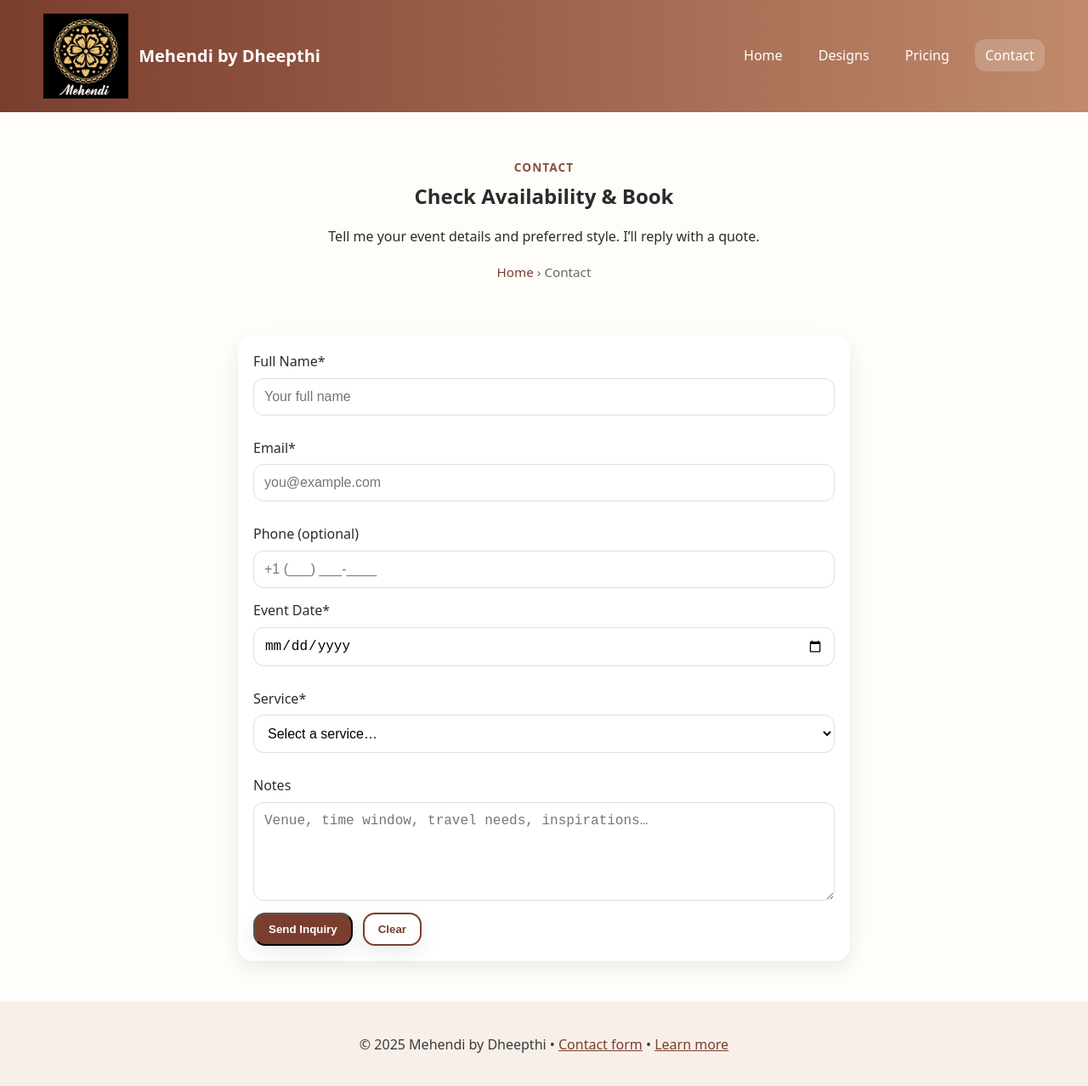
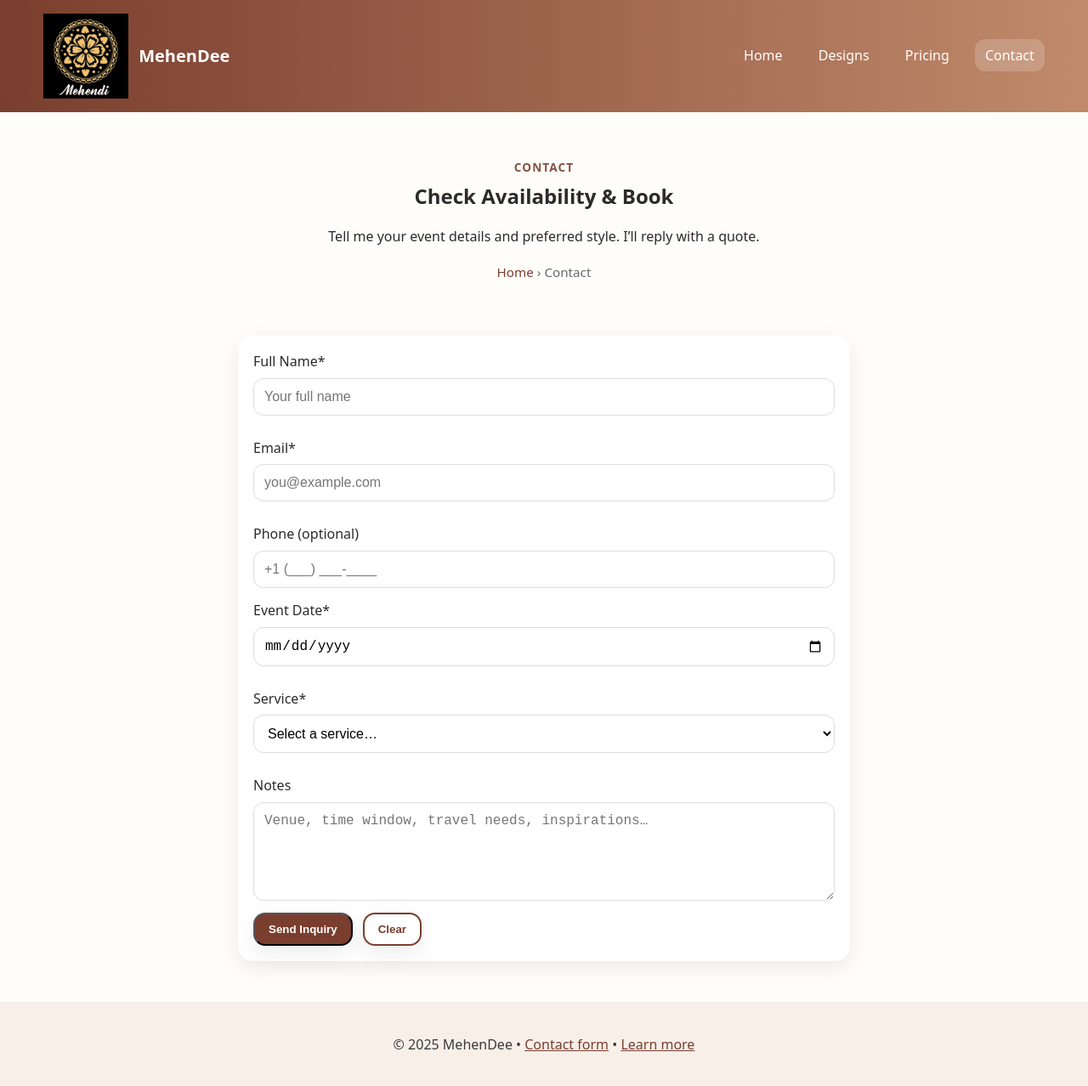
Before and after one commit to DeeCodeslol/dsundar5_mehendee, a plain HTML site: page contact.html in a window 1280 px wide. Shown: the whole page at 85% size. Drawn offline with Linux system fonts and the light colour scheme.

Commit message:
Update brand name from 'Mehendi by Dheepthi' to 'MehenDee'

```diff
--- a/contact.html
+++ b/contact.html
@@ -18,7 +18,7 @@
   <header class="site-header">
     <div class="brand">
       <img src="MehendiLogo.jpg" alt="Henna hand icon" />
-      <h1>Mehendi by Dheepthi</h1>
+      <h1>MehenDee</h1>
     </div>
     <nav class="site-nav" aria-label="Primary">
       <a href="index.html">Home</a>
@@ -90,7 +90,7 @@
 
   <footer class="site-footer">
     <p>
-      © <span id="year"></span> Mehendi by Dheepthi •
+      © <span id="year"></span> MehenDee •
       <a href="contact.html">Contact form</a> •
       <a href="https://en.wikipedia.org/wiki/Mehndi" target="_blank" rel="noopener">Learn more</a>
     </p>
```
